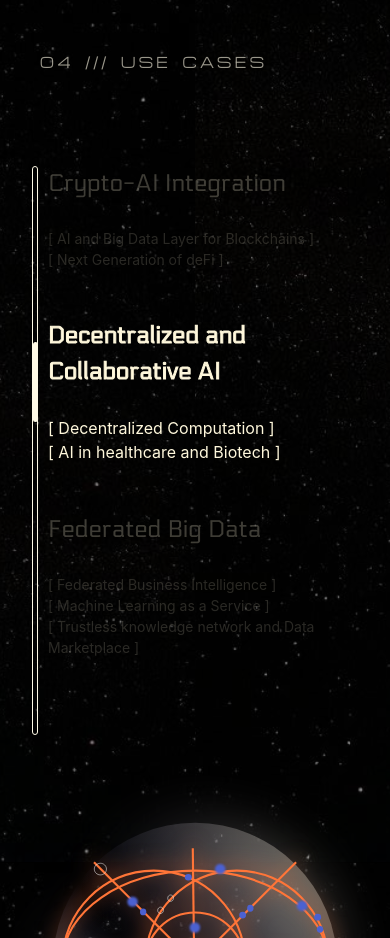
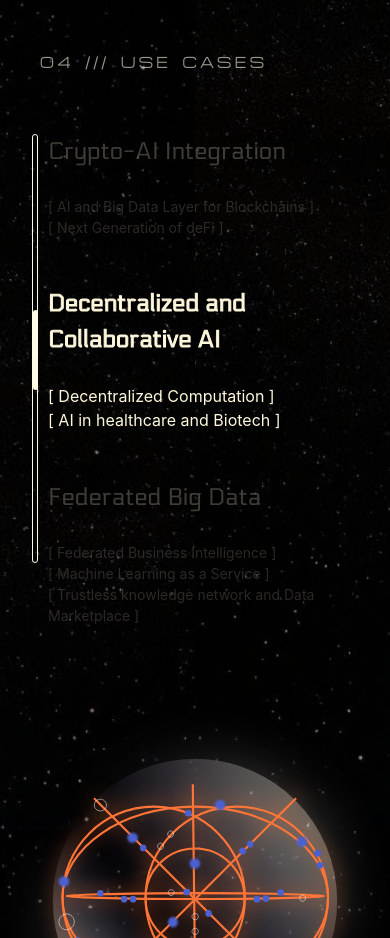
Before and after one commit to AzamHosseinian/jungo-ai, a React (Vite) app: page / in a window 390 px wide. Shown: the part 5380-6318 px from the top of the page. Built offline with nearby package versions, Linux system fonts and the light colour scheme.

Commit message:
Enhance responsiveness for 1440px screen size

```diff
--- a/src/components/UseCases/UseCases.jsx
+++ b/src/components/UseCases/UseCases.jsx
@@ -55,11 +55,11 @@ const UseCases = () => {
       </div>
 
       {/* Left Panel with Background Rectangle */}
-      <div className="relative flex flex-col w-full lg:w-2/3 bt-1280:h-[800px] overflow-hidden mt-[80px] p-8">
+      <div className="relative flex flex-col w-full lg:w-3/5 bt-1280:h-[800px] overflow-hidden mt-[80px] bt-1280:pl-0 lt-1024:pl-8">
         {/* Text Sections and Vertical Navigation Bar */}
         <div className="relative w-full h-full">
           {/* Vertical Navigation Bar */}
-          <div className="absolute left-0 top-0 w-[6px] h-[569px] lg:h-[569px] lg:w-[8px] bg-transparent border border-[#FFFAE6] rounded-[16.5px] z-10">
+          <div className="absolute left-0 top-0 w-[6px] h-[429px] lg:h-[569px] lg:w-[8px] bg-transparent border border-[#FFFAE6] rounded-[16.5px] z-10">
             <div
               className="absolute w-[5px] h-[80px] lg:w-[8px] lg:h-[80px] bg-[#FFFAE6] rounded-[16.5px] transition-all"
               style={{
@@ -87,7 +87,7 @@ const UseCases = () => {
                   className={`text-left transition-all duration-300 font-electrolize font-bold
                   ${
                     activeSection === index
-                      ? "bt-1920:text-[40px] lg:text-[32px] sm:text-[24px] lg:tracking-[3.2px] sm:tracking-[2.4px] lg:mb-[60px] bt-1440:w-2/3"
+                      ? "bt-1920:text-[40px] lg:text-[32px] sm:text-[24px] lg:tracking-[3.2px] sm:tracking-[2.4px] lg:mb-[60px] bt-1440:w-2/3 bt-1920:w-full"
                       : "bt-1920:text-[24px] lg:text-[20px] sm:text-[14px] lg:tracking-normal lg:mb-[33px]"
                   }
                   ${
```
